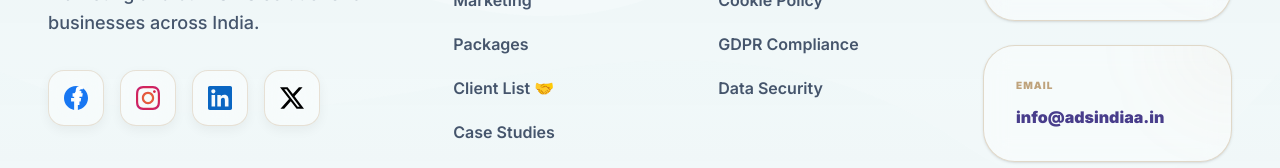
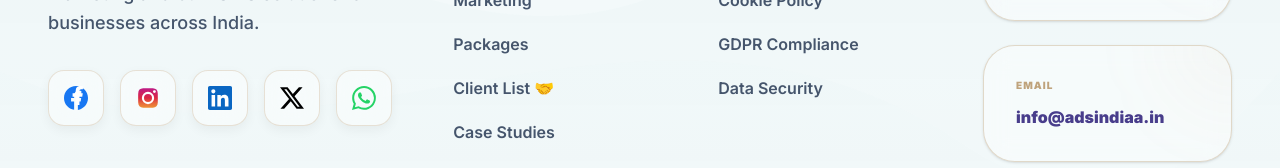
Before and after one commit to Madhumitha132002/adsindiaa, a Next.js app in the folder adsindia-nextjs/: page / in a window 1280 px wide. Shown: the part 10614-10782 px from the top of the page. Built offline with nearby package versions, Linux system fonts and the light colour scheme; no server answers.

Commit message:
Fix Facebook icon alignment and restore all official colored brand icons including WhatsApp

```diff
--- a/adsindia-nextjs/src/components/Footer.js
+++ b/adsindia-nextjs/src/components/Footer.js
@@ -7,9 +7,9 @@ const socialLinks = [
     name: 'Facebook',
     href: 'https://facebook.com/adsindiaa',
     icon: (
-      <svg className="w-6 h-6" viewBox="0 0 24 24">
-        <path fill="#1877F2" d="M24 12.073c0-6.627-5.373-12-12-12s-12 5.373-12 12c0 5.99 4.388 10.954 10.125 11.854v-8.385H7.078v-3.47h3.047V9.43c0-3.007 1.792-4.669 4.533-4.669 1.312 0 2.686.235 2.686.235v2.953H15.83c-1.491 0-1.956.925-1.956 1.874v2.25h3.328l-.532 3.47h-2.796v8.385C19.612 23.027 24 18.062 24 12.073z" />
-        <path fill="#FFF" d="M15.443 19.103v-8.385h2.796l.532-3.47h-3.328V5.04c0-.95.465-1.874 1.956-1.874h1.528V.213s-1.374-.235-2.686-.235c-2.741 0-4.533 1.662-4.533 4.669v2.595H8.601v3.47h3.047v8.385h3.795z" />
+      <svg className="w-6 h-6" viewBox="0 0 24 24" fill="none">
+        <path d="M24 12c0-6.627-5.373-12-12-12S0 5.373 0 12c0 5.99 4.388 10.954 10.125 11.854v-8.385H7.078v-3.47h3.047V9.43c0-3.007 1.792-4.669 4.533-4.669 1.312 0 2.686.235 2.686.235v2.953H15.83c-1.491 0-1.956.925-1.956 1.874v2.25h3.328l-.532 3.47h-2.796v8.385C19.612 23.027 24 18.062 24 12z" fill="#1877F2"/>
+        <path d="M15.443 19.103v-8.385h2.796l.532-3.47h-3.328V5.04c0-.95.465-1.874 1.956-1.874h1.528V.213s-1.374-.235-2.686-.235c-2.741 0-4.533 1.662-4.533 4.669v2.595H8.601v3.47h3.047v8.385h3.795z" fill="white"/>
       </svg>
     )
   },
@@ -17,17 +17,18 @@ const socialLinks = [
     name: 'Instagram',
     href: 'https://instagram.com/ads_indiaa',
     icon: (
-      <svg className="w-6 h-6" viewBox="0 0 24 24">
+      <svg className="w-6 h-6" viewBox="0 0 24 24" fill="none">
         <defs>
-          <radialGradient id="instagram-gradient" cx="0" cy="0" r="1" gradientUnits="userSpaceOnUse" gradientTransform="translate(12 12) rotate(45) scale(16.9706)">
-            <stop stopColor="#f09433" />
-            <stop offset="0.25" stopColor="#e6683c" />
-            <stop offset="0.5" stopColor="#dc2743" />
-            <stop offset="0.75" stopColor="#cc2366" />
-            <stop offset="1" stopColor="#bc1888" />
-          </radialGradient>
+          <linearGradient id="inst-grad" x1="12" y1="22.18" x2="12" y2="1.82" gradientUnits="userSpaceOnUse">
+            <stop stopColor="#F09433"/>
+            <stop offset="0.25" stopColor="#E6683C"/>
+            <stop offset="0.5" stopColor="#DC2743"/>
+            <stop offset="0.75" stopColor="#CC2366"/>
+            <stop offset="1" stopColor="#BC1888"/>
+          </linearGradient>
         </defs>
-        <path fill="url(#instagram-gradient)" d="M12 2.163c3.204 0 3.584.012 4.85.07 3.252.148 4.771 1.691 4.919 4.919.058 1.265.069 1.645.069 4.849 0 3.205-.012 3.584-.069 4.849-.149 3.225-1.664 4.771-4.919 4.919-1.266.058-1.644.07-4.85.07-3.204 0-3.584-.012-4.849-.07-3.26-.149-4.771-1.699-4.919-4.92-.058-1.265-.07-1.644-.07-4.849 0-3.204.013-3.583.07-4.849.149-3.227 1.664-4.771 4.919-4.919 1.266-.057 1.645-.069 4.849-.069v.001zm0-2.163c-3.259 0-3.667.014-4.947.072-4.358.2-6.78 2.618-6.98 6.98-.059 1.281-.073 1.689-.073 4.948 0 3.259.014 3.668.072 4.948.2 4.358 2.618 6.78 6.98 6.98 1.281.058 1.689.072 4.948.072 3.259 0 3.668-.014 4.948-.072 4.354-.2 6.782-2.618 6.979-6.98.059-1.28.073-1.689.073-4.948 0-3.259-.014-3.667-.072-4.947-.196-4.354-2.617-6.78-6.979-6.98-1.281-.059-1.69-.073-4.949-.073v.001zm0 5.838c-3.403 0-6.162 2.759-6.162 6.162s2.759 6.163 6.162 6.163 6.162-2.759 6.162-6.163-2.759-6.162-6.162-6.162zm0 10.162c-2.209 0-4-1.79-4-4 0-2.209 1.791-4 4-4s4 1.791 4 4c0 2.21-1.791 4-4 4zm6.406-11.845c-.796 0-1.441.645-1.441 1.44s.645 1.44 1.441 1.44c.795 0 1.439-.645 1.439-1.44s-.644-1.44-1.439-1.44z" />
+        <path d="M12 2.163c3.204 0 3.584.012 4.85.07 3.252.148 4.771 1.691 4.919 4.919.058 1.265.069 1.645.069 4.849 0 3.205-.012 3.584-.069 4.849-.149 3.225-1.664 4.771-4.919 4.919-1.266.058-1.644.07-4.85.07-3.204 0-3.584-.012-4.849-.07-3.26-.149-4.771-1.699-4.919-4.92-.058-1.265-.07-1.644-.07-4.849 0-3.204.013-3.583.07-4.849.149-3.227 1.664-4.771 4.919-4.919 1.266-.057 1.645-.069 4.849-.069z" fill="url(#inst-grad)"/>
+        <path d="M12 5.838A6.162 6.162 0 1018.162 12 6.162 6.162 0 0012 5.838zM12 16a4 4 0 114-4 4 4 0 01-4 4zm6.406-11.845a1.44 1.44 0 101.44 1.44 1.44 1.44 0 00-1.44-1.44z" fill="white"/>
       </svg>
     )
   },
@@ -35,8 +36,9 @@ const socialLinks = [
     name: 'LinkedIn',
     href: 'https://linkedin.com/company/ads-indiaa',
     icon: (
-      <svg className="w-6 h-6" viewBox="0 0 24 24">
-        <path fill="#0A66C2" d="M22.23 0H1.77C.8 0 0 .77 0 1.72v20.56C0 23.23.8 24 1.77 24h20.46c.98 0 1.77-.77 1.77-1.72V1.72C24 .77 23.2 0 22.23 0zM7.12 20.45H3.56V9h3.56v11.45zM5.34 7.43c-1.14 0-2.06-.92-2.06-2.06 0-1.14.92-2.06 2.06-2.06 1.14 0 2.06.92 2.06 2.06 0 1.14-.92 2.06-2.06 2.06zM20.45 20.45h-3.56v-5.57c0-1.33-.03-3.04-1.85-3.04-1.85 0-2.14 1.45-2.14 2.95v5.66h-3.56V9h3.42v1.56h.05c.48-.91 1.65-1.86 3.39-1.86 3.62 0 4.29 2.38 4.29 5.48v6.27z" />
+      <svg className="w-6 h-6" viewBox="0 0 24 24" fill="none">
+        <path d="M22.23 0H1.77C.8 0 0 .77 0 1.72v20.56C0 23.23.8 24 1.77 24h20.46c.98 0 1.77-.77 1.77-1.72V1.72C24 .77 23.2 0 22.23 0z" fill="#0A66C2"/>
+        <path d="M7.12 20.45H3.56V9h3.56v11.45zM5.34 7.43c-1.14 0-2.06-.92-2.06-2.06s.92-2.06 2.06-2.06 2.06.92 2.06 2.06-.92 2.06-2.06 2.06zM20.45 20.45h-3.56v-5.57c0-1.33-.03-3.04-1.85-3.04s-2.14 1.45-2.14 2.95v5.66h-3.56V9h3.42v1.56h.05c.48-.91 1.65-1.86 3.39-1.86 3.62 0 4.29 2.38 4.29 5.48v6.27z" fill="white"/>
       </svg>
     )
   },
@@ -44,8 +46,17 @@ const socialLinks = [
     name: 'X',
     href: 'https://twitter.com/adsindiaa',
     icon: (
-      <svg className="w-6 h-6" viewBox="0 0 24 24">
-        <path fill="#000" d="M18.901 1.153h3.68l-8.04 9.19L24 22.846h-7.406l-5.8-7.584-6.638 7.584H.474l8.6-9.83L0 1.154h7.594l5.243 6.932 6.064-6.932zm-1.293 19.494h2.039L6.482 3.239h-2.19l13.316 17.408z" />
+      <svg className="w-6 h-6" viewBox="0 0 24 24" fill="none">
+        <path d="M18.901 1.153h3.68l-8.04 9.19L24 22.846h-7.406l-5.8-7.584-6.638 7.584H.474l8.6-9.83L0 1.154h7.594l5.243 6.932 6.064-6.932zm-1.293 19.494h2.039L6.482 3.239h-2.19l13.316 17.408z" fill="black"/>
+      </svg>
+    )
+  },
+  {
+    name: 'WhatsApp',
+    href: 'https://wa.me/917339109747',
+    icon: (
+      <svg className="w-6 h-6" viewBox="0 0 24 24" fill="none">
+        <path d="M17.472 14.382c-.297-.149-1.758-.867-2.03-.967-.273-.099-.471-.148-.67.15-.197.297-.767.966-.94 1.164-.173.199-.347.223-.644.075-.297-.15-1.255-.463-2.39-1.475-.883-.788-1.48-1.761-1.653-2.059-.173-.297-.018-.458.13-.606.134-.133.298-.347.446-.52.149-.174.198-.298.298-.497.099-.198.05-.371-.025-.52-.075-.149-.669-1.612-.916-2.207-.242-.579-.487-.5-.669-.51-.173-.008-.371-.01-.57-.01-.198 0-.52.074-.792.372-.272.297-1.04 1.016-1.04 2.479 0 1.462 1.065 2.875 1.213 3.074.149.198 2.096 3.2 5.077 4.487.709.306 1.262.489 1.694.625.712.227 1.36.195 1.871.118.571-.085 1.758-.719 2.006-1.413.248-.694.248-1.289.173-1.413-.074-.124-.272-.198-.57-.347m-5.421 7.403h-.004a9.87 9.87 0 01-5.031-1.378l-.361-.214-3.741.982.998-3.648-.235-.374a9.86 9.86 0 01-1.51-5.26c.001-5.45 4.436-9.884 9.888-9.884 2.64 0 5.122 1.03 6.988 2.898a9.825 9.825 0 012.893 6.994c-.003 5.45-4.437 9.884-9.885 9.884m8.413-18.297A11.815 11.815 0 0012.05 0C5.495 0 .16 5.335.157 11.892c0 2.096.547 4.142 1.588 5.945L0 24l6.335-1.662c1.72.94 3.659 1.434 5.63 1.434h.005c6.554 0 11.89-5.335 11.893-11.893a11.821 11.821 0 00-3.48-8.413z" fill="#25D366"/>
       </svg>
     )
   }
```
